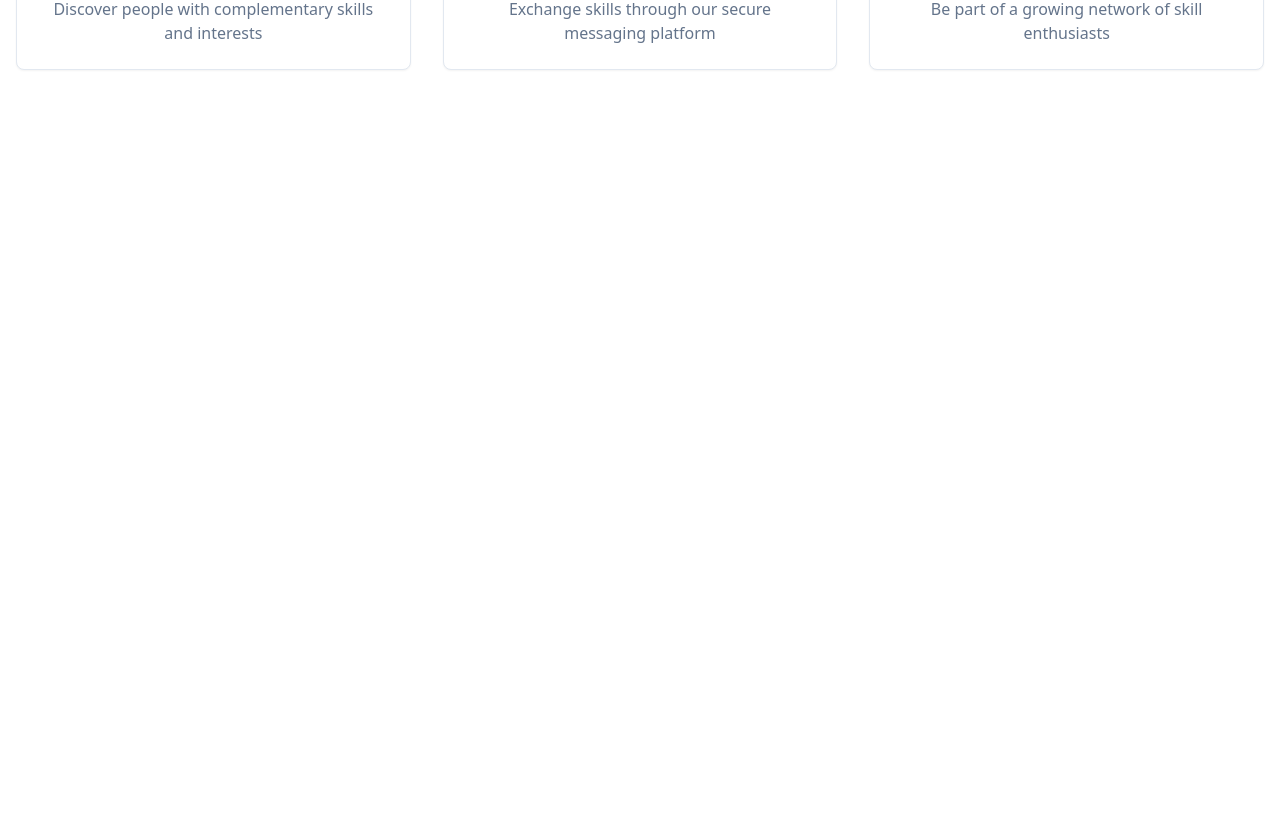
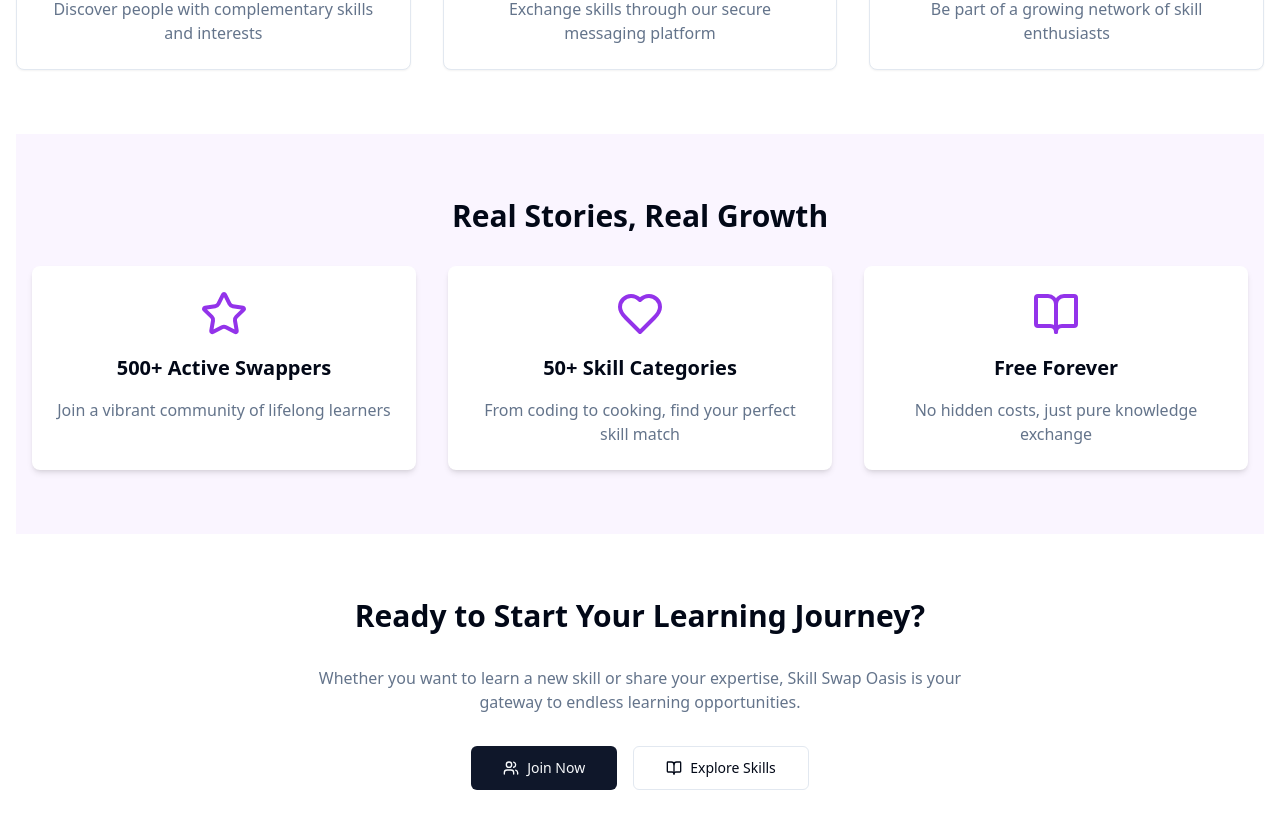
Before and after one commit to araboi/skill-swap-oasis-network, a React (Vite) app: page / in a window 1280 px wide. Shown: the part 780-1608 px from the top of the page. Before the commit the page ends 946 px from the top, so only its background shows below. Built offline with nearby package versions, Linux system fonts and the light colour scheme.

Commit message:
Add more sections to the page
Add additional content sections to the main page.

```diff
--- a/src/pages/Index.tsx
+++ b/src/pages/Index.tsx
@@ -1,7 +1,8 @@
 
-import { MessageSquare, Search, Users } from "lucide-react";
+import { MessageSquare, Search, Users, BookOpen, Star, Heart } from "lucide-react";
 import Hero from "@/components/Hero";
 import FeatureCard from "@/components/FeatureCard";
+import { Button } from "@/components/ui/button";
 
 const Index = () => {
   const features = [
@@ -26,6 +27,8 @@ const Index = () => {
     <div className="min-h-screen bg-background">
       <div className="mx-auto max-w-7xl px-4 py-8">
         <Hero />
+
+        {/* Features Section */}
         <div className="py-16">
           <h2 className="mb-12 text-center text-3xl font-bold">
             How It Works
@@ -36,6 +39,59 @@ const Index = () => {
             ))}
           </div>
         </div>
+
+        {/* Community Showcase Section */}
+        <div className="bg-purple-50 py-16 text-center">
+          <div className="container mx-auto px-4">
+            <h2 className="text-3xl font-bold mb-8">
+              Real Stories, Real Growth
+            </h2>
+            <div className="grid md:grid-cols-3 gap-8">
+              <div className="bg-white p-6 rounded-lg shadow-md">
+                <Star className="mx-auto mb-4 text-purple-600" size={48} />
+                <h3 className="text-xl font-semibold mb-4">500+ Active Swappers</h3>
+                <p className="text-muted-foreground">
+                  Join a vibrant community of lifelong learners
+                </p>
+              </div>
+              <div className="bg-white p-6 rounded-lg shadow-md">
+                <Heart className="mx-auto mb-4 text-purple-600" size={48} />
+                <h3 className="text-xl font-semibold mb-4">50+ Skill Categories</h3>
+                <p className="text-muted-foreground">
+                  From coding to cooking, find your perfect skill match
+                </p>
+              </div>
+              <div className="bg-white p-6 rounded-lg shadow-md">
+                <BookOpen className="mx-auto mb-4 text-purple-600" size={48} />
+                <h3 className="text-xl font-semibold mb-4">Free Forever</h3>
+                <p className="text-muted-foreground">
+                  No hidden costs, just pure knowledge exchange
+                </p>
+              </div>
+            </div>
+          </div>
+        </div>
+
+        {/* Call to Action Section */}
+        <div className="py-16 text-center">
+          <h2 className="text-3xl font-bold mb-8">
+            Ready to Start Your Learning Journey?
+          </h2>
+          <p className="max-w-2xl mx-auto text-muted-foreground mb-8">
+            Whether you want to learn a new skill or share your expertise,
+            Skill Swap Oasis is your gateway to endless learning opportunities.
+          </p>
+          <div className="flex justify-center gap-4">
+            <Button size="lg" className="gap-2">
+              <Users />
+              Join Now
+            </Button>
+            <Button size="lg" variant="outline" className="gap-2">
+              <BookOpen />
+              Explore Skills
+            </Button>
+          </div>
+        </div>
       </div>
     </div>
   );
```
